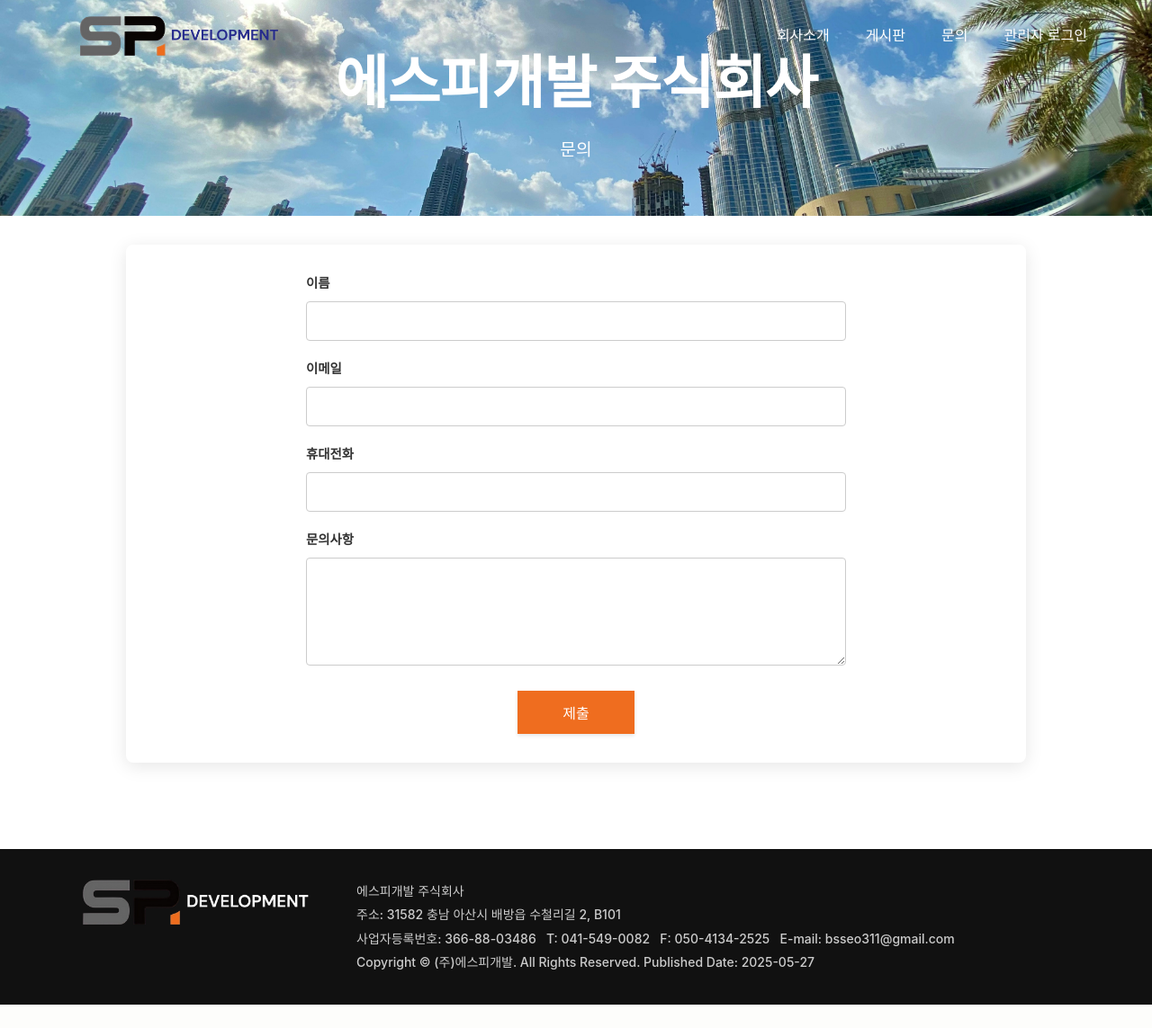
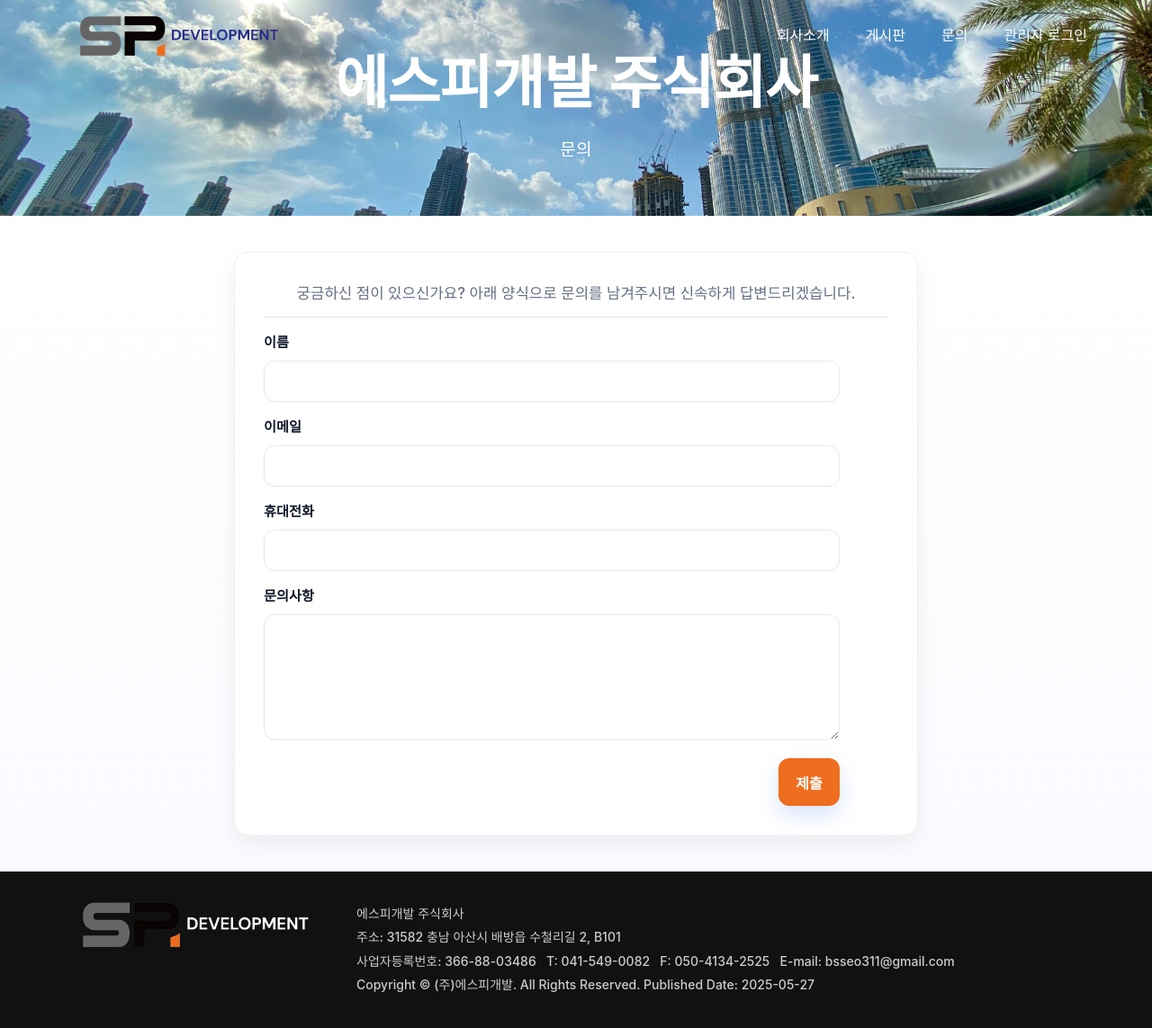
Before and after one commit to jseo07/MapInfoProject, a Django app: page /contact in a window 1280 px wide. Shown: the whole page at 90% size. Before the commit the page ends 1117 px from the top, so only its background shows below. Run offline with Django 5.2, Linux system fonts and the light colour scheme; some web fonts are replaced.

Commit message:
contact page edit

```diff
--- a/mapinfoproject/webapp/static/webapp/css/contact.css
+++ b/mapinfoproject/webapp/static/webapp/css/contact.css
@@ -1,166 +1,192 @@
-.contact {
-  max-width: 1000px;
-  margin: 5rem auto;
-  margin-top: 0;
-  padding: 2rem 2rem;
-  display: flex;
-  flex-direction: column;
-  align-items: center;
-  font-family: sans-serif;
-  color: #333;
-  background: transparent;
-  box-shadow: 0 4px 20px rgba(0, 0, 0, 0.1);
-  border-radius: 8px;
-  margin-bottom: 6rem;
+/* ========= Contact Page – Pro Styling ========= */
+:root{
+  --contact-primary: var(--primary-color, #2563eb);
+  --contact-primary-strong: #1e40af;
+  --contact-border: #e5e7eb;
+  --contact-border-strong: #cfd7e3;
+  --contact-text: #0f172a;
+  --contact-weak: #667085;
+  --contact-surface: #ffffff;
+  --contact-bg: #fafbff;
+}
+
+/* Page wrapper */
+.contact-page{
+  padding-block: clamp(1.5rem, 4vw, 2.5rem);
+  background:
+    radial-gradient(1100px 240px at 85% -20%, rgba(37,99,235,.08), transparent 60%),
+    radial-gradient(900px 220px at 10% 120%, rgba(37,99,235,.06), transparent 66%),
+    linear-gradient(180deg, #ffffff 0%, var(--contact-bg) 100%);
+}
+
+/* Optional centering column */
+.contact-page__form{
+  display: grid;
+  place-items: center;
+}
+
+/* Card */
+.contact{
+  width: min(760px, 100%);
+  margin: 0 auto;
+  padding: clamp(1.25rem, 3.5vw, 2rem);
+  background: var(--contact-surface);
+  color: var(--contact-text);
+  border: 1px solid rgba(15,23,42,.06);
+  border-radius: 16px;
+  box-shadow: 0 10px 24px rgba(0,0,0,.06);
 }
 
 /* Header */
-.contact__header {
+.contact__header{
   text-align: center;
-  margin-bottom: 2rem;
+  margin-bottom: 1rem;
+  padding-bottom: .75rem;
+  border-bottom: 1px solid var(--contact-border);
 }
-.contact__title {
-  font-size: 1.75rem;
-  margin: 0 0 .5rem;
-  font-weight: 600;
+.contact__title{
+  margin: 0 0 .35rem;
+  font-size: clamp(1.3rem, 2.2vw, 1.6rem);
+  font-weight: 800;
+  letter-spacing: .2px;
+  color: var(--contact-text);
 }
-.contact__desc {
-  font-size: 1rem;
-  line-height: 1.5;
-  margin: 0;
-  max-width: 90%;
+.contact__desc{
+  margin: 0 auto;
+  max-width: 60ch;
+  color: var(--contact-weak);
+  font-size: clamp(.95rem, 1.6vw, 1.05rem);
+  line-height: 1.6;
 }
 
 /* Form */
-.contact__form {
-  max-width: 600px;
+.contact__form{
+  margin-top: 1rem;
+  max-width: 640px;
   width: 100%;
-  display: flex;
-  flex-direction: column;
-  align-items: stretch;
+  display: grid;
+  grid-template-columns: 1fr;
+  gap: 1rem;
 }
 
 /* Fields */
-.contact__field {
-  margin-bottom: 1.25rem;
+.contact__field{ display: grid; gap: .5rem; }
+.contact__label{
+  font-weight: 600;
+  font-size: .95rem;
+  color: var(--contact-text);
 }
-.contact__label {
-  display: block;
-  margin-bottom: .5rem;
-  font-weight: 600;
-  font-size: .9rem;
-}
-.contact__input {
+.contact__input{
   width: 100%;
-  padding: .75rem;
+  padding: .8rem .9rem;
   font-size: 1rem;
-  border: 1px solid #ccc;
-  border-radius: 4px;
+  border: 1px solid var(--contact-border);
+  border-radius: 12px;
+  background: #fff;
+  color: var(--contact-text);
+  transition: border-color .15s ease, box-shadow .15s ease, background .15s ease;
+  outline: none;
   box-sizing: border-box;
 }
-.contact__textarea {
-  min-height: 120px;
+.contact__textarea{
+  min-height: 140px;
   resize: vertical;
 }
 
-/* Button */
-.contact__btn {
-  align-self: center;
+.contact__input::placeholder{ color: #9aa4b2; }
+
+/* Focus states */
+.contact__input:focus{
+  border-color: var(--contact-primary);
+  box-shadow: 0 0 0 4px color-mix(in oklab, var(--contact-primary) 18%, transparent);
+}
+@supports not (color: color-mix(in oklab, red 50%, white)) {
+  .contact__input:focus{
+    box-shadow: 0 0 0 4px rgba(37,99,235,.18);
+  }
 }
 
-.contact__btn {
-    background-color: var(--primary-color);       /* clean gold */
-    color: #FFFFFF;                  /* white text */
-    border: none;
-    padding: 0.75rem 1.5rem;         /* vertical/horizontal spacing */
-    font-size: 1rem;
-    font-weight: 300;
-    cursor: pointer;
-    box-shadow: 0 2px 4px rgba(0, 0, 0, 0.1);
-    transition: background-color 0.3s ease, transform 0.1s ease;
-    display: inline-block;           /* shrink to content */
-    text-align: center;
-    max-width: 130px;
-    width: 50%;
-  }
+/* Submit button */
+.contact__btn{
+  margin-top: .25rem;
+  justify-self: end;
+  display: inline-flex;
+  align-items: center;
+  justify-content: center;
+  gap: .45rem;
+  padding: .85rem 1.15rem;
+  border-radius: 12px;
+  border: 1px solid transparent;
+  background: var(--contact-primary);
+  color: #fff;
+  font-weight: 700;
+  font-size: 1rem;
+  text-decoration: none;
+  cursor: pointer;
+  box-shadow: 0 10px 24px rgba(37,99,235,.18);
+  transition: filter .2s ease, transform .06s ease, box-shadow .2s ease, background .2s ease;
+  max-width: none; width: auto;
+}
+.contact__btn:hover{
+  filter: brightness(.97);
+  box-shadow: 0 16px 36px rgba(37,99,235,.24);
+}
+.contact__btn:active{ transform: translateY(1px); }
 
-.contact__btn p{
-    margin: 0;                       /* remove default paragraph margin */
-  }
-
-.contact__btn:hover {
-    background-color: var(--accent-color);       /* slightly darker on hover */
-  }
-
-.contact__btn:active {
-    transform: scale(0.98);          /* subtle press feedback */
-  }
-
-  .contact__success_message{
-    padding: 1rem 0;
-    padding-bottom: 2rem;
-    transition: 0.5s;}
-
-    .contact__success_list {
+/* Success messages */
+.contact__success_list{
   list-style: none;
-  margin: 0;
+  margin: .25rem 0 0;
   padding: 0;
 }
-
-/* Also ensure LIs don’t re-introduce bullets */
-.contact__success_list li {
-  list-style: none;
+.contact__success_message{
+  margin-top: .25rem;
+  padding: .6rem .75rem;
+  border: 1px solid #b7ebc6;
+  background: #f0fff4;
+  color: #166534;
+  border-radius: 10px;
+  font-style: normal;
+  font-weight: 500;
 }
 
-/* Style the message text */
-.contact__success_message {
-  font-style: italic;
-  font-weight: 300;
+/* Full-bleed CTA banner (kept but modernized) */
+.cta-banner{
+  position: relative;
+  width: 100vw;
+  left: 50%; right: 50%;
+  margin-left: -50vw; margin-right: -50vw;
+  text-align: center;
+  padding: 3rem 1rem;
+  background:
+    linear-gradient(135deg, rgba(37,99,235,.08), rgba(37,99,235,.02));
+  border-top: 1px solid var(--contact-border);
+  border-bottom: 1px solid var(--contact-border);
 }
-@media (max-width: 768px) {
-  .contact {
-  margin: 2rem auto;
-  padding: 2rem 1rem;
+.cta-banner p{
+  margin: 0;
+  font-size: 1.1rem;
+  color: var(--contact-text);
 }
+.cta-banner a{
+  color: var(--contact-primary);
+  font-weight: 700;
+  text-decoration: none;
+  transition: color .2s ease;
 }
+.cta-banner a:hover{ color: var(--contact-primary-strong); }
 
+/* Container helper (if used elsewhere) */
+.contact-container{ margin: 0 auto; }
 
-.contact-container{
-  margin: 5rem auto;
-  margin-top: 0;
+/* Responsive */
+@media (max-width: 768px){
+  .contact{
+    border-radius: 14px;
+    box-shadow: 0 8px 20px rgba(0,0,0,.05);
+    padding: 1.25rem;
+  }
+  .contact__btn{
+    justify-self: stretch; /* full width button on mobile */
+  }
 }
-.cta-banner {
-    position: relative;
-  /* force full viewport width */
-    width: 100vw;
-    left: 50%;
-    right: 50%;
-    margin-left: -50vw;
-    margin-right: -50vw;
-
-    background-color: #f5f5f5;
-    text-align: center;
-    padding: 4rem 1rem;
-  }
-
-  .cta-banner p {
-    display: inline-block;
-    margin: 0;
-    font-size: 1.2rem;
-    padding: 0 1rem;
-  }
-
-  .cta-banner a {
-    text-decoration: none;
-    transition: 0.3s;
-    color: #D4AF37;
-    font-weight: 600;
-  }
-
-  .cta-banner a:hover{
-    color: #d1a30b;
-  }
-
-  .contact-page{
-    padding-top: 2rem;
-  }
--- a/mapinfoproject/webapp/templates/webapp/contact.html
+++ b/mapinfoproject/webapp/templates/webapp/contact.html
@@ -20,6 +20,12 @@
   <div class="contact-page">
   <div class="contact-page__form">
     <div class="contact">
+
+      <div class="contact__header">
+        <p class="contact__desc">
+          궁금하신 점이 있으신가요? 아래 양식으로 문의를 남겨주시면 신속하게 답변드리겠습니다.
+        </p>
+    </div>
       {% load static %}
         <form class="contact__form" action="{% url 'webapp_contact_page' %}" method="post">
           {% csrf_token %}
```
